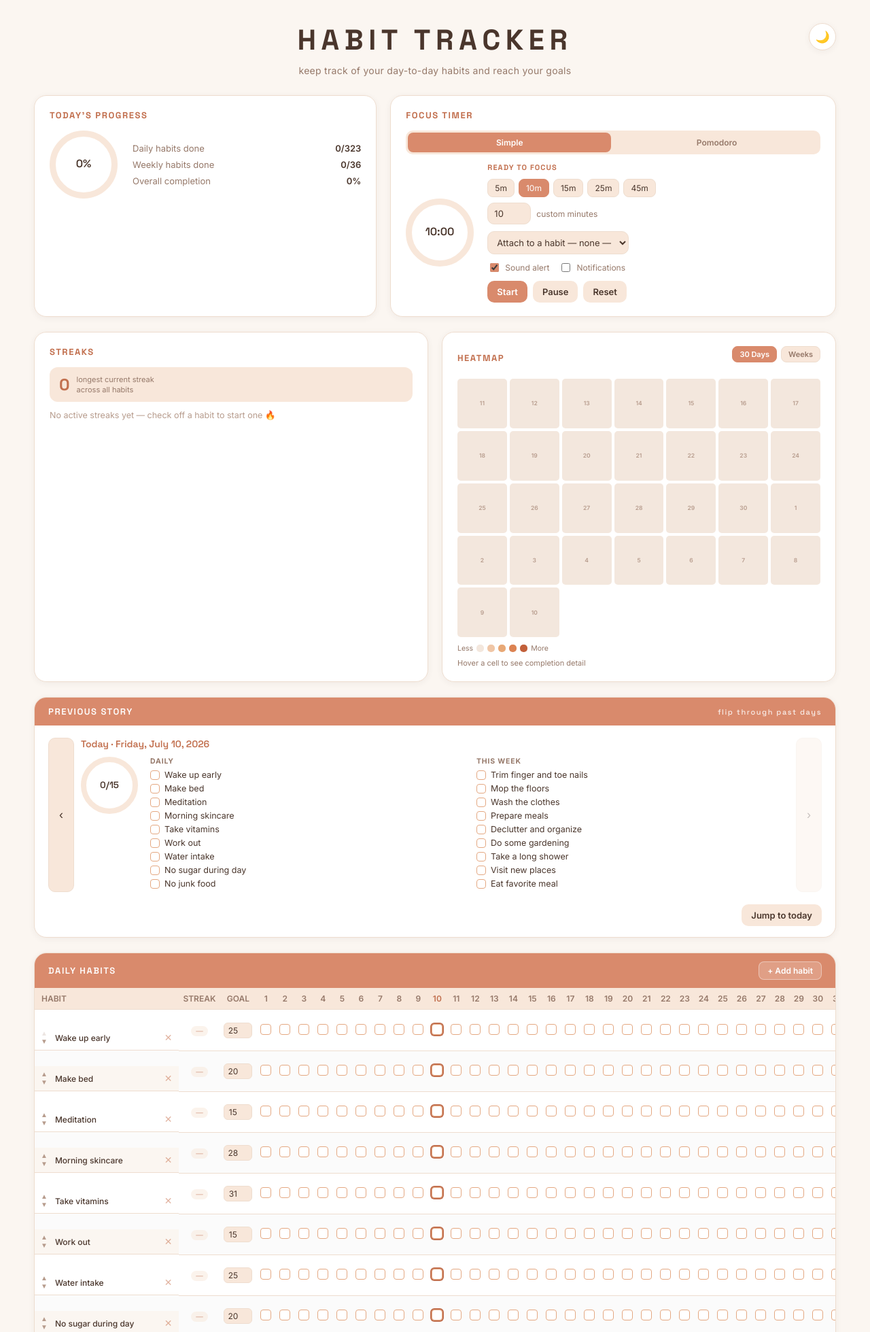
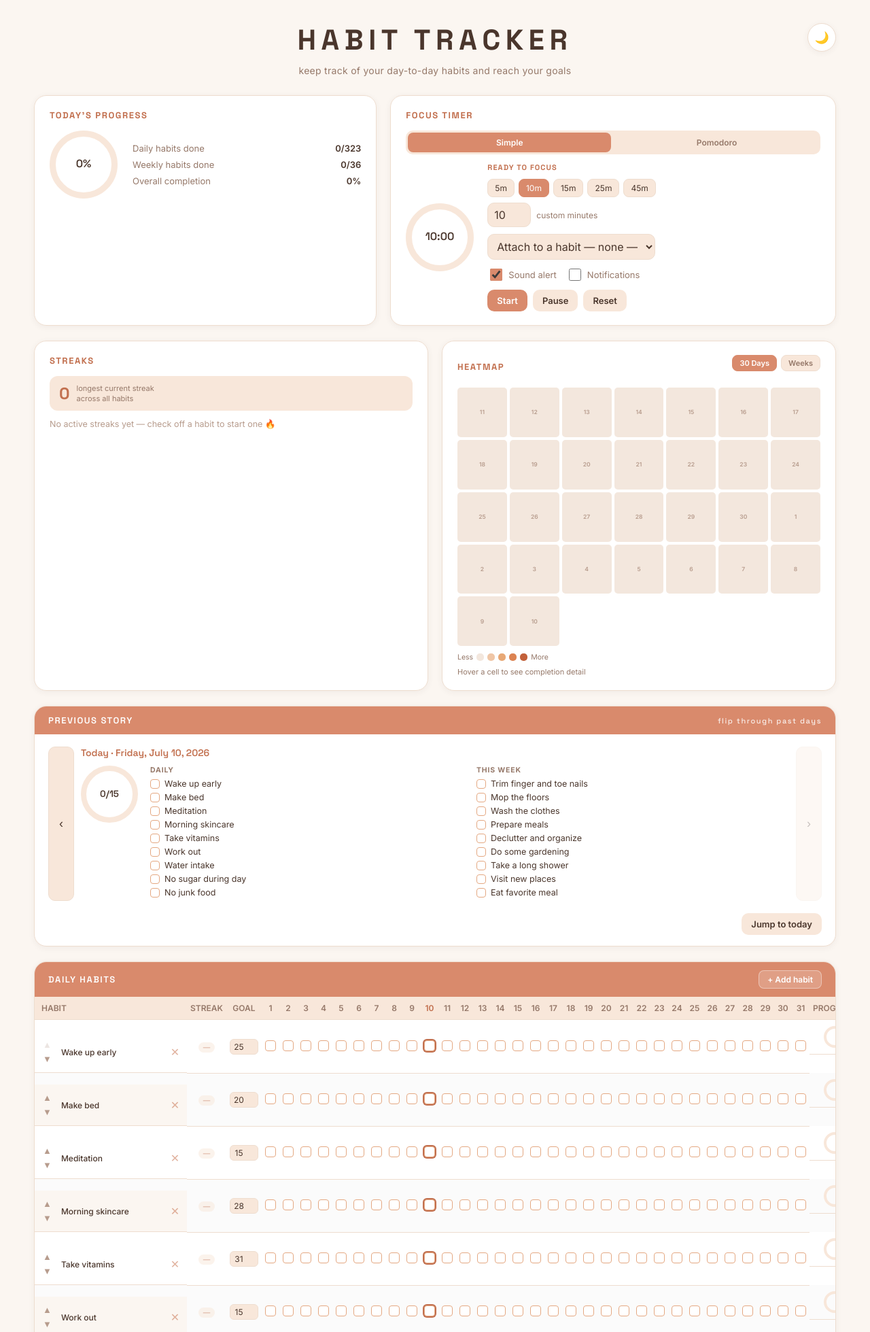
Before and after one commit to GOCODE-dot/habit-tracker, a Flask app: page / in a window 1280 px wide. Shown: the top 1959 px of the page at 68% size. Run offline with Flask 3, Linux system fonts and the light colour scheme; data comes from the database, SQL or seed files in the repository; data that the repository does not hold is empty.

Commit message:
Add files via upload

```diff
--- a/templates/index.html
+++ b/templates/index.html
@@ -2,6 +2,7 @@
 <html lang="en">
 <head>
 <meta charset="UTF-8">
+<meta name="author" content="Sazid Hasan Shshail">
 <title>Habit Tracker</title>
 <meta name="viewport" content="width=device-width, initial-scale=1.0">
 <link rel="preconnect" href="https://fonts.googleapis.com">
@@ -343,10 +344,27 @@
   }
   tr:hover .del-x{opacity:0.6;}
   .del-x:hover{opacity:1 !important;}
-  /* Touch devices can't hover — keep delete controls reachable, hide the (mouse-only) drag handle */
-  @media (hover:none){
-    .del-x{opacity:0.55;padding:4px 4px 4px 8px;}
+  /* Touch devices (phones AND tablets) can't hover — make every control comfortably tappable
+     regardless of screen width, and hide the mouse-only drag handle in favor of the ▲▼ buttons */
+  @media (hover:none), (pointer:coarse){
+    .del-x{opacity:0.55;padding:6px 6px 6px 8px;font-size:16px;}
     .drag-handle{display:none;}
+    .reorder-btns button{font-size:13px;padding:4px 6px;}
+    .chk{width:23px;height:23px;border-radius:6px;}
+    .chk.checked::after{left:7px;top:3px;width:5px;height:10px;}
+    .goal-cell input{width:40px;padding:6px 2px;font-size:14px;}
+    thead th{padding:9px 5px;}
+    tbody td{padding:9px 5px;}
+    .move-up, .move-down{min-width:22px;min-height:18px;}
+    .theme-toggle{width:42px;height:42px;}
+    .heatmap-tabs button{padding:6px 12px;}
+    .story-nav{width:42px;}
+    .timer-controls select,
+    .timer-controls input[type=number],
+    .add-row input,
+    .goal-cell input{font-size:16px;} /* prevents iOS Safari auto-zoom on focus */
+    .toggle-item input[type=checkbox]{width:18px;height:18px;}
+    .toggle-item{font-size:13px;}
   }
 
   .goal-cell input{
@@ -411,6 +429,16 @@
     color:var(--text-soft);
     font-size:12px;
     margin-top:24px;
+    line-height:1.6;
+  }
+  footer .credit{
+    margin-top:6px;
+    font-size:11.5px;
+    color:var(--text-mid);
+  }
+  footer .credit strong{
+    color:var(--header-dark);
+    font-weight:600;
   }
 
   .flash{ animation: flashPulse 0.9s ease-in-out 2; }
@@ -790,7 +818,10 @@
     </div>
   </div>
 
-  <footer>Tap a box to check it off · drag ⋮⋮ to reorder · progress rings and streaks update live · your data is saved on the server</footer>
+  <footer>
+    Tap a box to check it off · drag ⋮⋮ (or use ▲▼ on touch) to reorder · progress rings and streaks update live · your data is saved on the server
+    <div class="credit">Made by <strong>Sazid Hasan Shshail</strong></div>
+  </footer>
 </div>
 <div class="save-indicator" id="saveIndicator">Saved</div>
 
```
